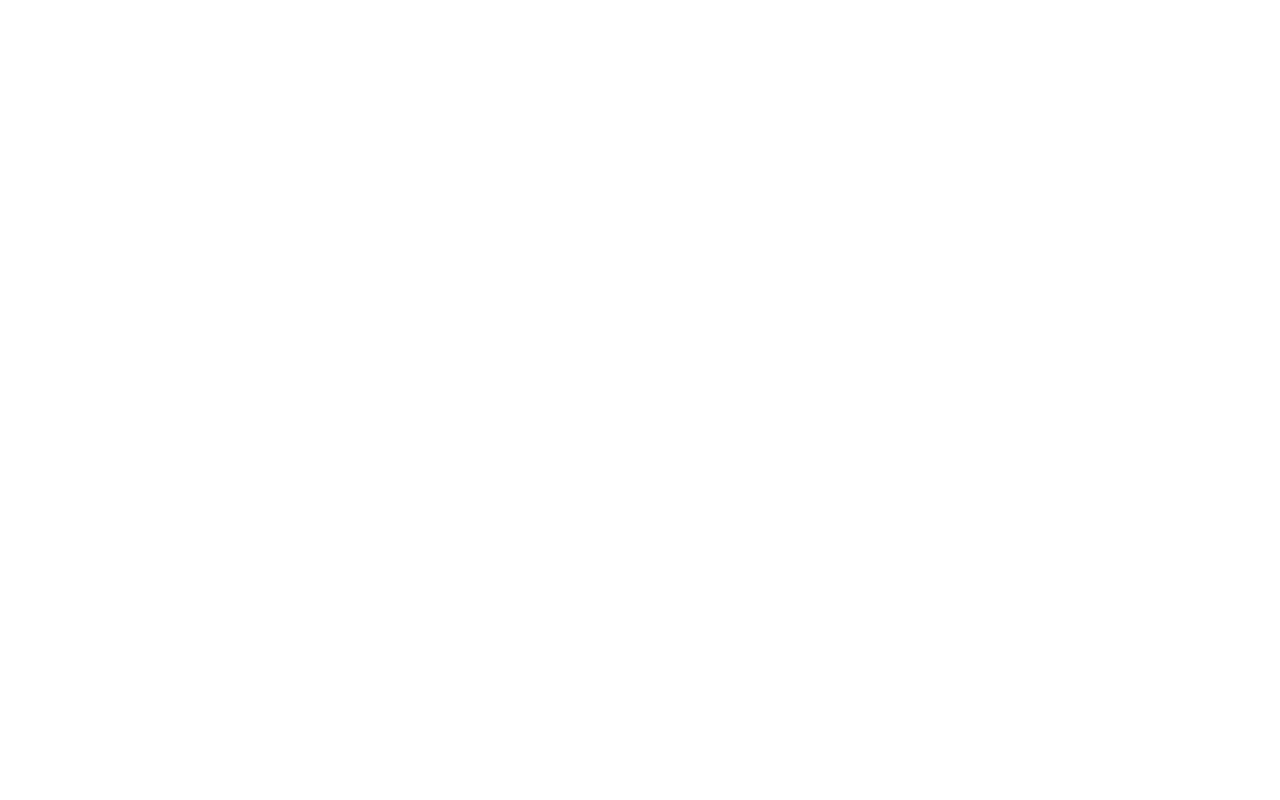
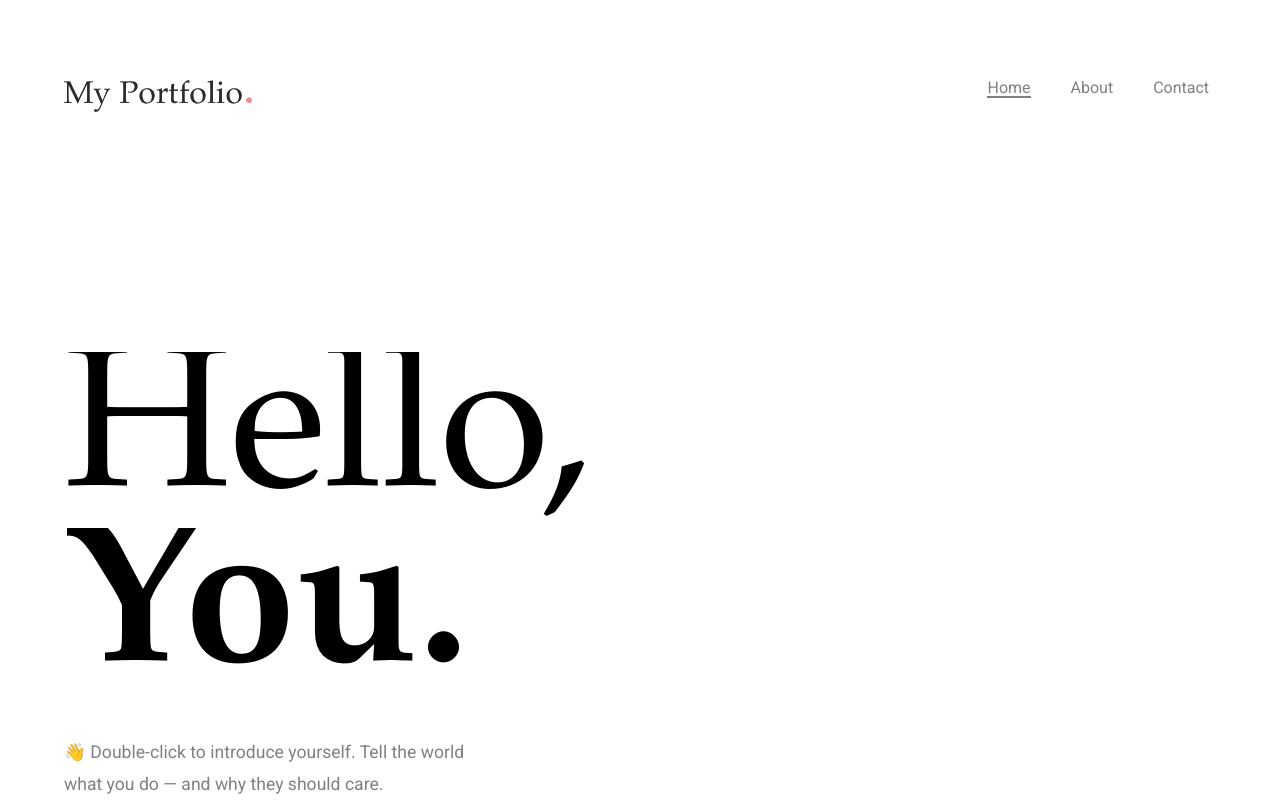
Before and after one commit to omidfarhangnia/MY-PROTFOLIA-Landing-Page, a website: page index.html in a window 1280 px wide. Drawn offline with Linux system fonts and the light colour scheme.

Commit message:
adding the base structure of the page

```diff
--- a/index.html
+++ b/index.html
@@ -4,10 +4,38 @@
     <meta charset="UTF-8">
     <meta http-equiv="X-UA-Compatible" content="IE=edge">
     <meta name="viewport" content="width=device-width, initial-scale=1.0">
+    <link rel="stylesheet" href="https://cdnjs.cloudflare.com/ajax/libs/font-awesome/6.2.1/css/all.min.css"/>
     <link rel="stylesheet" href="./css/style.css">
     <title>my Portfolio</title>
 </head>
 <body>
+    <div class="container">
+        <div class="header">
+            <div class="header__logoAndLinks">
+                <div id="logo"><img src="./image/logo__image.png"></div>
+                <nav class="navigation__bar">
+                    <ul>
+                        <li><a href="#" class="nav__links active__link">Home</a></li>
+                        <li><a href="#" class="nav__links">About</a></li>
+                        <li><a href="#" class="nav__links">Contact</a></li>
+                    </ul>
+                </nav>
+            </div>
+            <div class="data__container">
+                <div class="page__headers">
+                    <div class="header__container">
+                        <h1>hello,</h1>
+                    </div>
+                    <div class="header__container">
+                        <h1 class="header__bolder">You.</h1>
+                    </div>
+                </div>
+                <p class="page__prag">
+                    👋 Double-click to introduce yourself. Tell the world what you do — and why they should care.
+                </p>
+            </div>
+        </div>
+    </div>
     <script src="./js/script.js"></script>
 </body>
 </html>
--- a/scss/style.scss
+++ b/scss/style.scss
@@ -0,0 +1,144 @@
+// css reset
+html, body, div, span, applet, object, iframe,
+h1, h2, h3, h4, h5, h6, p, blockquote, pre,
+a, abbr, acronym, address, big, cite, code,
+del, dfn, em, img, ins, kbd, q, s, samp,
+small, strike, strong, sub, sup, tt, var,
+b, u, i, center,
+dl, dt, dd, ol, ul, li,
+fieldset, form, label, legend,
+table, caption, tbody, tfoot, thead, tr, th, td,
+article, aside, canvas, details, embed,
+figure, figcaption, footer, header, hgroup,
+menu, nav, output, ruby, section, summary,
+time, mark, audio, video {
+	margin: 0;
+	padding: 0;
+	border: 0;
+	font-size: 100%;
+	font: inherit;
+	vertical-align: baseline;
+}
+/* HTML5 display-role reset for older browsers */
+article, aside, details, figcaption, figure,
+footer, header, hgroup, menu, nav, section {
+	display: block;
+}
+body {
+	line-height: 1;
+}
+ol, ul {
+	list-style: none;
+}
+blockquote, q {
+	quotes: none;
+}
+blockquote:before, blockquote:after,
+q:before, q:after {
+	content: '';
+	content: none;
+}
+table {
+	border-collapse: collapse;
+	border-spacing: 0;
+}
+
+// fonts
+@import url('https://fonts.googleapis.com/css2?family=Roboto&display=swap');
+
+$font-roboto: "Roboto";
+
+// page style
+.header{
+    display: flex;
+    flex-direction: column;
+    justify-content: space-between;
+    padding: 10vh 5vw 0;
+    height: 100vh;
+    box-sizing: border-box;
+}
+
+#logo{
+    display: flex;
+    justify-content: center;
+    margin-bottom: 1rem;
+    img{
+        width: 188px;
+    }
+}
+
+.header__logoAndLinks{
+    display: flex;
+    flex-direction: column;
+    justify-self: flex-start;
+    @media (min-width: 480px) {
+        flex-direction: row;
+        justify-content: space-between;
+    }
+}
+
+.navigation__bar{
+    ul{
+        display: flex;
+        justify-content: space-between;
+        width: 90%;
+        margin: 0 auto;
+    }
+    .nav__links{
+        text-decoration: none;
+        color: #808080;
+        display: inline-block;
+        font-family: $font-roboto, 'Gill Sans', 'Gill Sans MT', 'Trebuchet MS', sans-serif;
+        font-size: 1rem;
+        margin: 0 10px;
+        @media (min-width: 990px) {
+            margin: 0 20px;
+        }
+    }
+    .active__link{
+       box-shadow: 0 2px 0 0 rgb(0 0 0 / 50%);
+    }
+}
+
+.page__headers{
+    h1{
+        font-family: 'Palatino Linotype';
+        font-size: 8vh;
+        line-height: 8vh;
+        text-transform: capitalize;
+        margin-left: 2rem;
+        @media (min-width: 480px) {
+            font-size: 18vh;
+            line-height: 15vh;
+            margin-left: 0;
+        }
+        @media (min-width: 990px) {
+            font-size: 25vh;
+            line-height: 22vh;
+        }
+    }
+    .header__bolder{
+        font-weight: 700;
+    }
+    .header__container{
+        overflow: hidden;
+    }
+}
+
+.page__prag{
+    width: 80%;
+    margin: 0 auto;
+    margin-top: 2rem;
+    font-size: 1.1rem;
+    color: #808080;
+    font-family: $font-roboto, 'Gill Sans', 'Gill Sans MT', 'Trebuchet MS', sans-serif;
+    line-height: 32px;
+    font-weight: 300;
+    @media (min-width: 480px) {
+        margin-left: 0;
+        max-width: 60%;
+    }
+    @media (min-width: 990px) {
+        max-width: 35%;
+    }
+}
```
Also changed, not shown: css/style.css, image/logo__image.png (added).
